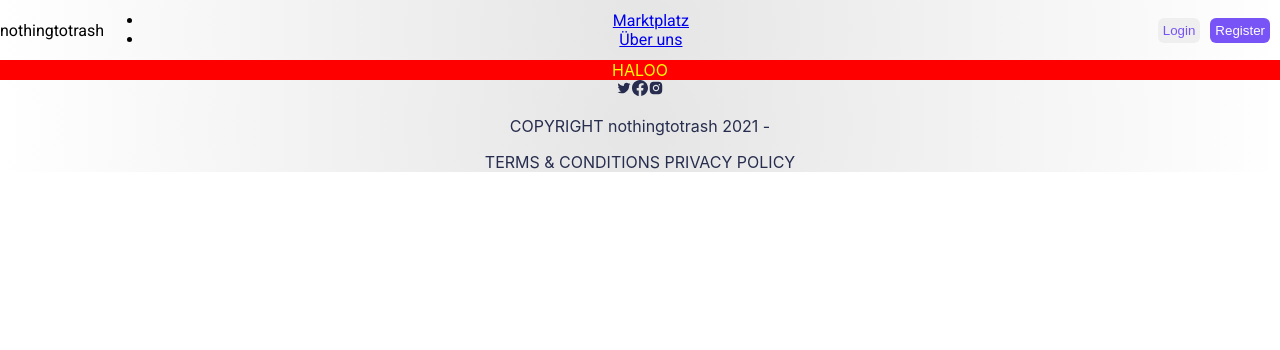
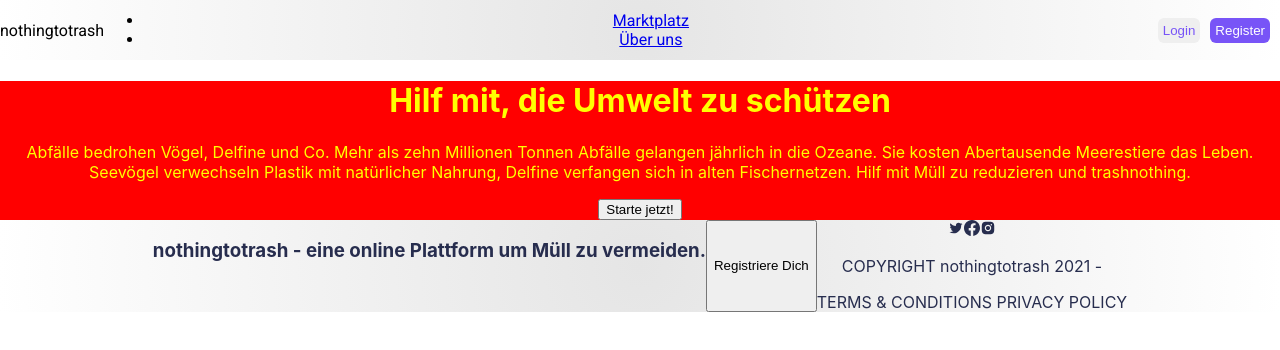
Before and after one commit to StephanPagel/nothing_to_trash, a React (Create React App) app in the folder frontend/: page / in a window 1280 px wide. Shown: the top 350 px of the page. Built offline with nearby package versions, Linux system fonts and the light colour scheme.

Commit message:
jsx files renamed

```diff
--- a/frontend/src/App.js
+++ b/frontend/src/App.js
@@ -1,15 +1,15 @@
-import { Routes, Route, Link } from "react-router-dom";
+import { Routes, Route } from "react-router-dom";
 import './App.css';
-import Home from "./pages/home";
-import Login from "./pages/login";
+import Home from "./pages/Home";
+import Login from "./pages/Login";
 import Footer from "./components/Footer";
 import Navbar from "./components/Navbar";
-import Maketplace from "./pages/marketplace";
-import Set_product from "./pages/set_product";
-import Wishlist from "./pages/wishlist";
-import Already_sold from "./pages/already_sold";
-import Product_detail from "./pages/product_detail";
-import About_us from "./pages/about_us";
+import Maketplace from "./pages/MarketPlace";
+import SetProduct from "./pages/SetProduct";
+import Wishlist from "./pages/WishList";
+import AlreadySold from "./pages/AlreadySold";
+import ProductDetail from "./pages/ProductDetail";
+import AboutUs from "./pages/AboutUs";
 
 function App() {
   return (
@@ -19,11 +19,11 @@ function App() {
         <Route path="/" element={<Home />} />
         <Route path="login" element={<Login />} />
         <Route path="marketplace" element={<Maketplace />} />
-        <Route path="set_product" element={<Set_product />} />
-        <Route path="product_details" element={<Product_detail />} />
-        <Route path="sold" element={<Already_sold />} />
+        <Route path="set_product" element={<SetProduct />} />
+        <Route path="product_details" element={<ProductDetail />} />
+        <Route path="sold" element={<AlreadySold />} />
         <Route path="wishlist" element={<Wishlist />} />
-        <Route path="about_us" element={<About_us />} />
+        <Route path="about_us" element={<AboutUs />} />
       </Routes>
       <Footer />
     </div>
--- a/frontend/src/components/Footer.jsx
+++ b/frontend/src/components/Footer.jsx
@@ -6,6 +6,8 @@ import { BsFacebook } from 'react-icons/bs'
 export default function Footer() {
     return (
       <div className="footer">
+        <h3>nothingtotrash - eine online Plattform um Müll zu vermeiden.</h3>
+        <button>Registriere Dich</button>
         <div className="footer_container">
           <AiOutlineTwitter />
           <BsFacebook />
--- a/frontend/src/pages/home.jsx
+++ b/frontend/src/pages/home.jsx
@@ -3,8 +3,17 @@ import './home.scss';
 
 export default function home() {
     return (
-        <div className="home">
-            <div>HALOO</div>
-        </div>
-    )
+      <div className="home">
+        <h1>Hilf mit, die Umwelt zu schützen</h1>
+        <p>
+          Abfälle bedrohen Vögel, Delfine und Co. Mehr als zehn Millionen Tonnen
+          Abfälle gelangen jährlich in die Ozeane. Sie kosten Abertausende
+          Meerestiere das Leben. Seevögel verwechseln Plastik mit natürlicher
+          Nahrung, Delfine verfangen sich in alten Fischernetzen. Hilf mit Müll
+          zu reduzieren und trashnothing.
+        </p>
+        <button>Starte jetzt!</button>
+
+      </div>
+    );
 }
```
Also changed, not shown: frontend/src/pages/AboutUs.jsx (renamed from frontend/src/pages/about_us.jsx), frontend/src/pages/AlreadySold.jsx (renamed from frontend/src/pages/already_sold.jsx), frontend/src/pages/ProductDetail.jsx (renamed from frontend/src/pages/product_detail.jsx), frontend/src/pages/SetProduct.jsx (renamed from frontend/src/pages/set_product.jsx). Lines whose indentation alone changed are shown as unchanged.
